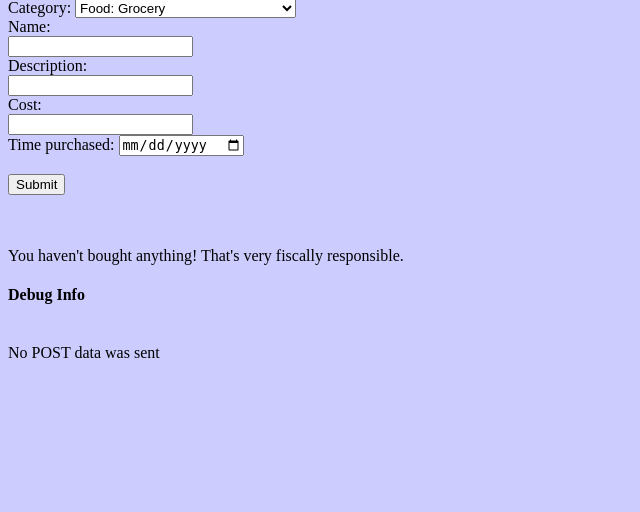
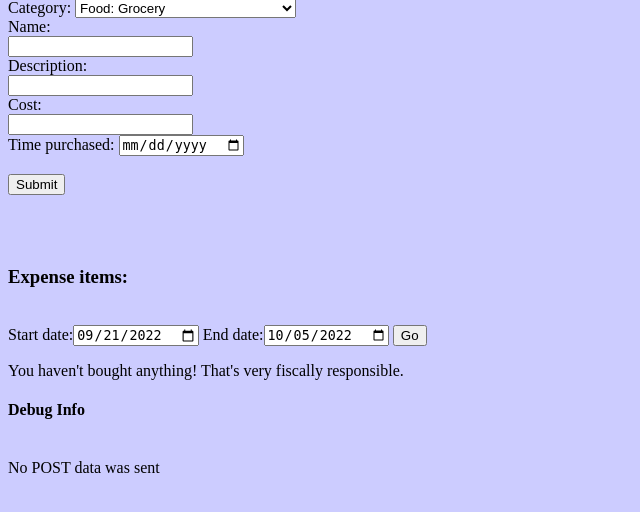
Before and after one commit to abstractedfox/expensecounter, a Django app: page / in a window 1280 px wide. Shown: the part 163-675 px from the top of the page, without its empty margins (0-640 px from the left). Run offline with Django 4.2, Linux system fonts and the light colour scheme; data that the repository does not hold is empty.

Commit message:
Some work done on sorting

```diff
--- a/expensecounter/ExpenseCounterApp/templates/ExpenseCounterApp/index.html
+++ b/expensecounter/ExpenseCounterApp/templates/ExpenseCounterApp/index.html
@@ -46,14 +46,16 @@
 <br><br>
 
 <div id="itemList">
+	<h3>Expense items:</h3><br>
+	<form action="" method="POST">
+	{% csrf_token %}
+		<label for="startDate">Start date:</label><input name="startDate" type="date" value="{{ date_range_start }}">
+		<label for="endDate">End date:</label><input name="endDate" type="date" value="{{ date_range_end }}">
+		<input type="submit" value="Go">
+	</form>
+
 	{% if expense_items %}
-		<p>Expense items:</p><br>
-		<form action="" method="POST">
-		{% csrf_token %}
-			<label for="startDate">Start date:</label><input name="startDate" type="date" value="{{ date_range_start }}">
-			<label for="endDate">End date:</label><input name="endDate" type="date" value="{{ date_range_end }}">
-			<input type="submit" value="Go">
-		</form>
+
 		<ul>
 		{% for expense_item in expense_items %}
 			<li>{{expense_item.category}}: ${{ expense_item.cost }} {{ expense_item.name }} "{{ expense_item.description }}"
--- a/expensecounter/ExpenseCounterApp/views.py
+++ b/expensecounter/ExpenseCounterApp/views.py
@@ -1,4 +1,5 @@
 import datetime
+from decimal import *
 
 from django.shortcuts import render, get_object_or_404
 from django.http import HttpResponse, HttpResponseRedirect
@@ -59,10 +60,14 @@ def index(request):
             print("Start date:" + date_range_start)
             print("End date:" + date_range_end)
             context['worked'] = "Date range POST data was sent"
+
+            get_percents(date_range_start, date_range_end)
+
             return HttpResponse(template.render(context, request))
 
     context['worked'] = "No POST data was sent"
     return HttpResponse(template.render(context, request))
+
 
 #Use this to format dates before being sent to a template for use in a date input
 #This prevents us from having to treat dates differently whether they're passed to a template as a
@@ -79,3 +84,25 @@ def format_date_for_html(date):
 
     date_formatted = str(date.year) + "-" + month + "-" + day
     return date_formatted
+
+
+#Get an array of the percentage breakdown of these categories:
+#food_grocery, food_takeout, food_convenience, one_time_important, one_time_unimportant
+#recurring_important, #recurring_unimportant
+def get_percents(date_range_start, date_range_end):
+    date_filtered_db = expense_item.objects.filter(purchase_time__range=[date_range_start, date_range_end])
+    total_spend = get_total_spend(date_range_start, date_range_end, expense_item)
+
+    percentage_food_grocery = get_total_spend(date_range_start, date_range_end, date_filtered_db.filter(category="food_grocery")) / total_spend * 100
+    #print (percentage_food_grocery)
+
+#Get total spending for a given date range
+def get_total_spend(date_range_start, date_range_end, source_database):
+    date_filtered_db = source_database.objects.filter(purchase_time__range=[date_range_start, date_range_end])
+    total = Decimal(0)
+
+    for item in date_filtered_db:
+        print(str(item.name))
+        total += item.cost
+
+    return total
```
